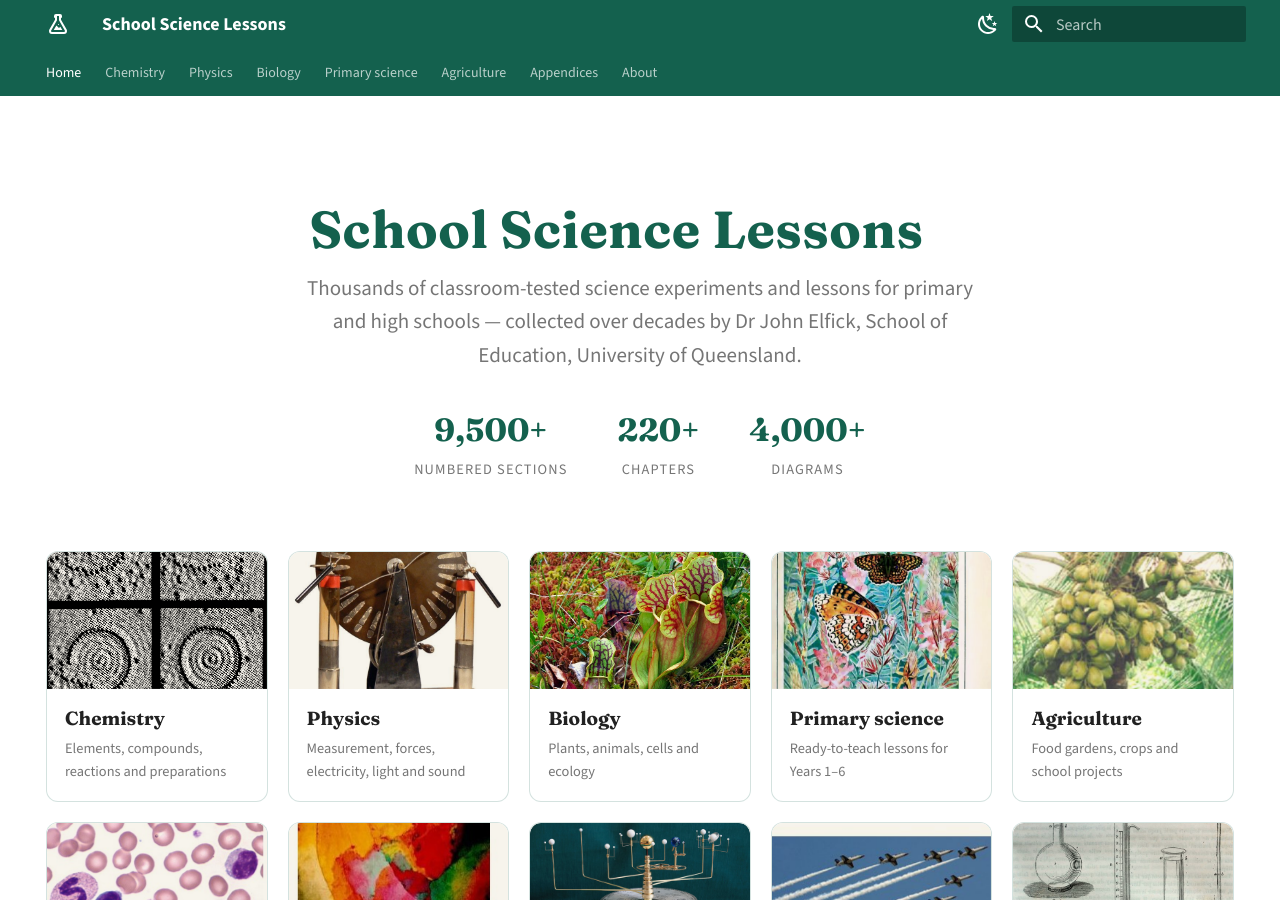
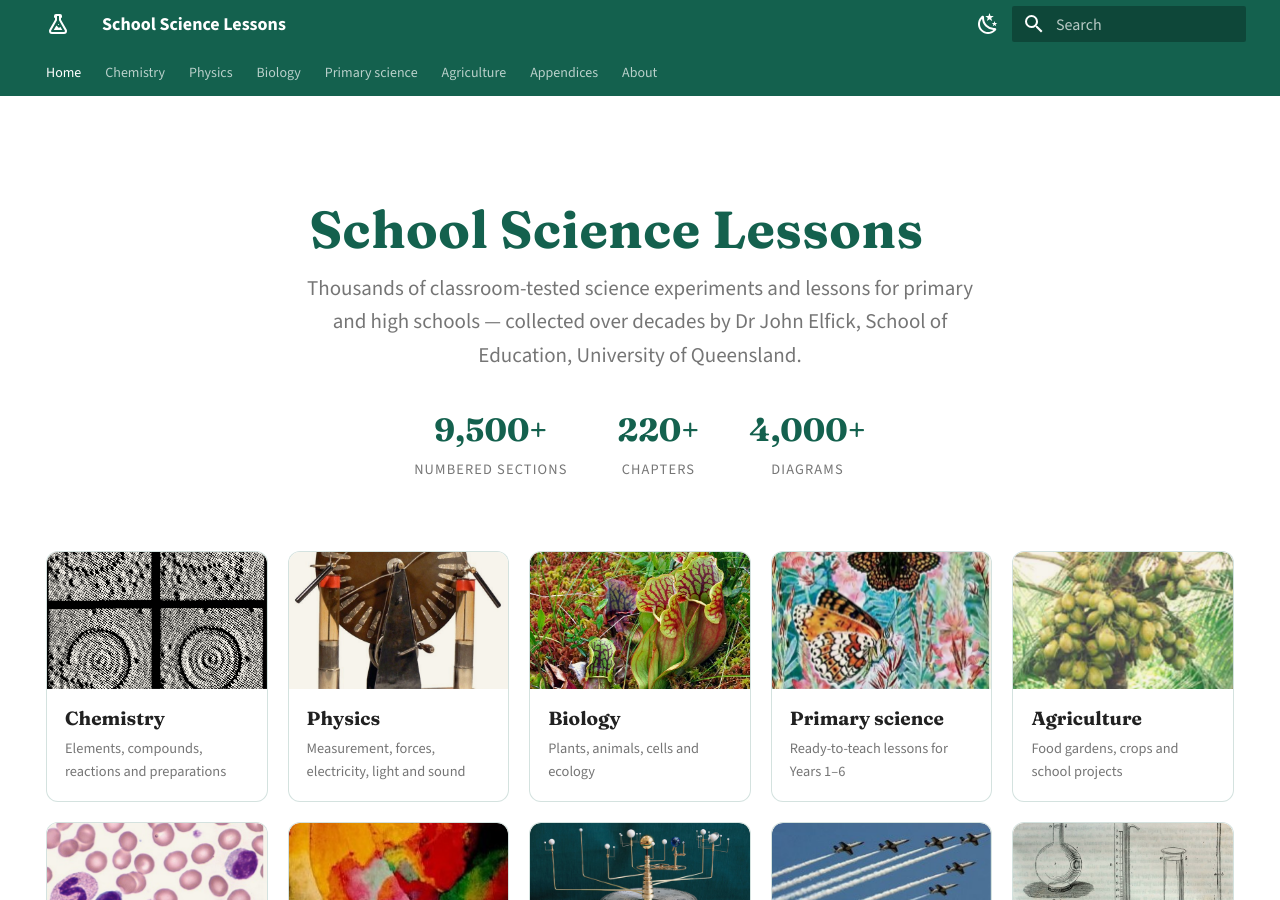
Before and after one commit to johnelfick/school-science-lessons-web, an MkDocs documentation site: the page built from docs/index.md, in a window 1280 px wide and 900 px high. Built offline with MkDocs 1.6.1 and Material for MkDocs 9.7.7, drawn with Linux system fonts in a browser that asks for light colours.

Commit message:
Re-crop three card images to full bleed
Primary science (butterfly plate page margins), Geology (caption band
and white edges) and Weather (caption band) cropped to their picture
content; object-position overrides no longer needed.

Co-Authored-By: Claude Fable 5 <noreply@anthropic.com>

```diff
--- a/docs/index.md
+++ b/docs/index.md
@@ -44,7 +44,7 @@ Dr&nbsp;John&nbsp;Elfick, School of Education, University of Queensland.</p>
     <div class="ssl-card-body"><b>Human physiology &amp; health</b><span>The human body, health and safety</span></div>
   </a>
   <a class="ssl-card" href="physics/UNPh35/">
-    <div class="ssl-card-img"><img src="assets/cards/geology-john.jpg" alt="" style="object-position: 50% 75%"></div>
+    <div class="ssl-card-img"><img src="assets/cards/geology-john.jpg" alt=""></div>
     <div class="ssl-card-body"><b>Geology &amp; Earth science</b><span>Rocks, minerals and the story of the Earth</span></div>
   </a>
   <a class="ssl-card" href="physics/UNPh36/">
@@ -52,7 +52,7 @@ Dr&nbsp;John&nbsp;Elfick, School of Education, University of Queensland.</p>
     <div class="ssl-card-body"><b>Astronomy</b><span>The sky, the solar system and beyond</span></div>
   </a>
   <a class="ssl-card" href="physics/UNPh37/">
-    <div class="ssl-card-img"><img src="assets/cards/weather-john.jpg" alt="" style="object-position: 50% 80%"></div>
+    <div class="ssl-card-img"><img src="assets/cards/weather-john.jpg" alt=""></div>
     <div class="ssl-card-body"><b>Weather</b><span>Clouds, wind, rain and the sky above</span></div>
   </a>
   <a class="ssl-card" href="topics/topicIndexAaAc/">
```
Also changed, not shown: docs/assets/cards/geology-john.jpg, docs/assets/cards/primary.jpg, docs/assets/cards/weather-john.jpg.
